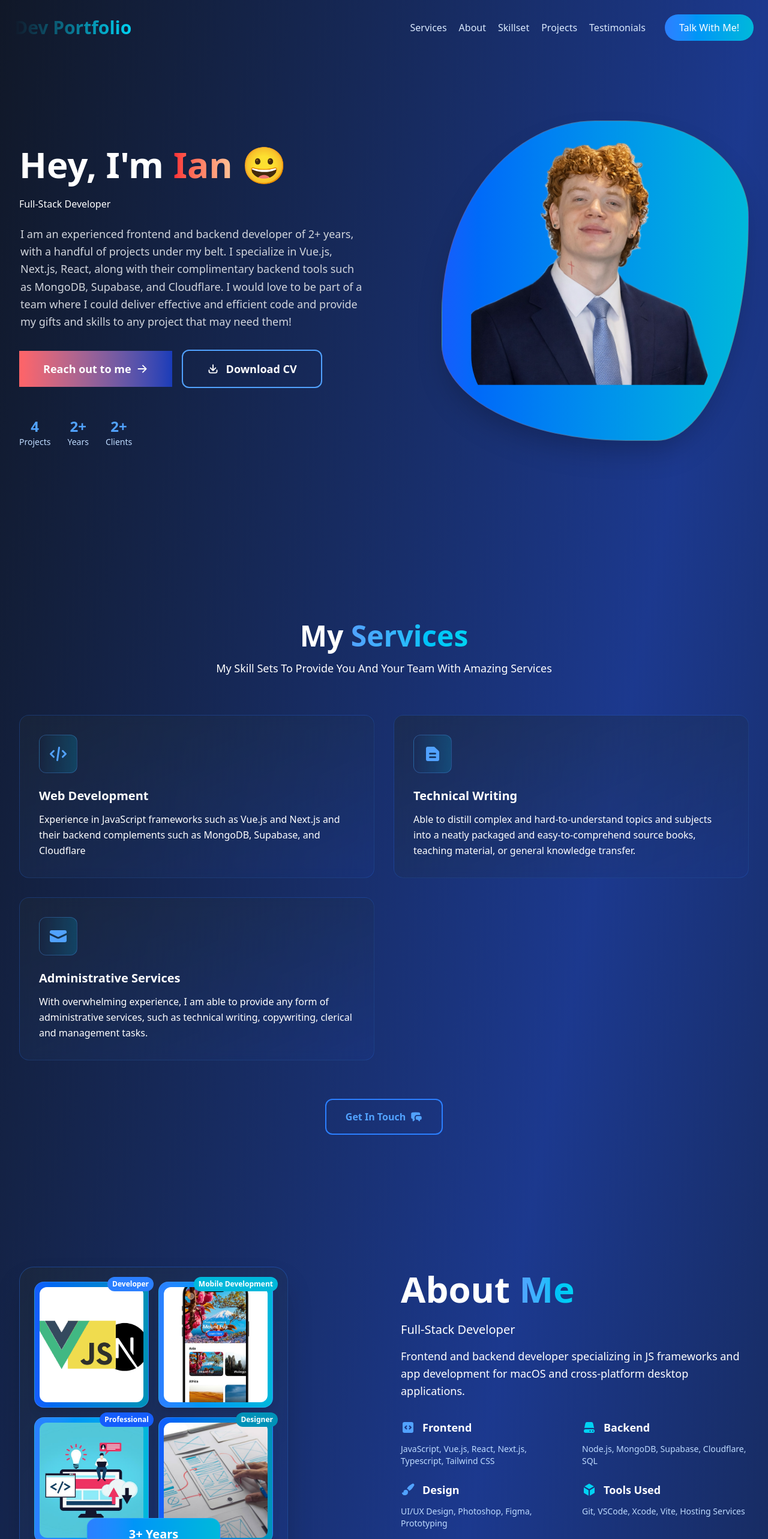
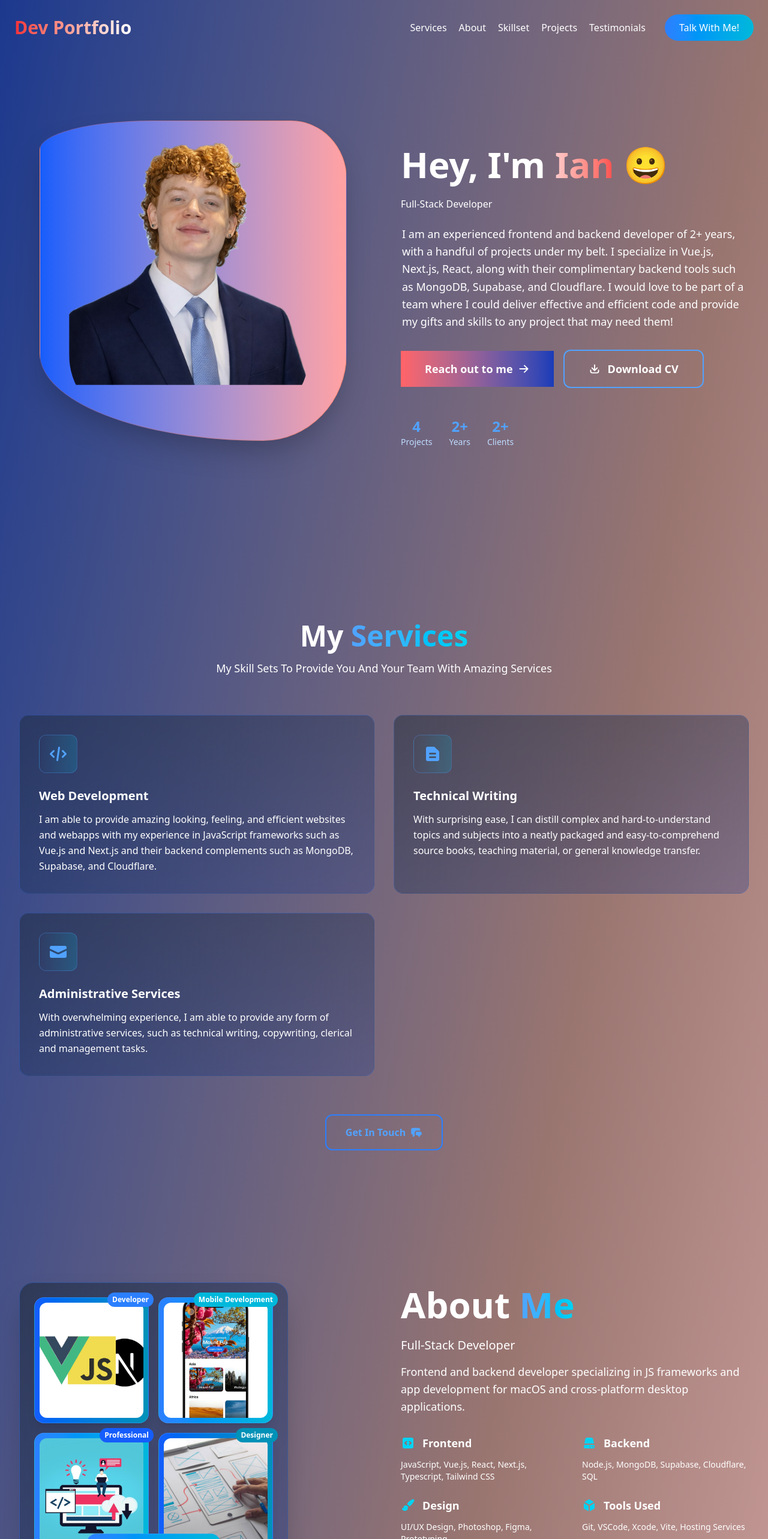
Before and after one commit to ttPuck/Portfolio, a Vue app: page / in a window 1280 px wide. Shown: the top 2566 px of the page at 60% size. Built offline with nearby package versions, Linux system fonts and the light colour scheme.

Commit message:
Sandbox 1
update(app): background gradient change, text color changed to white. Fixed typos and spelling

update(MeSection): Changed order of elements, moved divs to reflect

update(Services): Updated services elements descriptions

```diff
--- a/src/App.vue
+++ b/src/App.vue
@@ -4,7 +4,7 @@
   </div>
   <div
     v-else
-    class="min-h-screen bg-linear-to-br from-gray-900 via-blue-900 to-gray-900"
+    class="min-h-screen bg-linear-to-br via-[#997570] from-blue-900 to-red-200"
   >
     <NavBar />
     <MeSection />
--- a/src/components/AboutMe.vue
+++ b/src/components/AboutMe.vue
@@ -97,7 +97,7 @@
                   {{ skill.title }}
                 </h3>
               </div>
-              <p class="text-blue-200 text-sm">
+              <p class="text-white text-sm">
                 {{ skill.desc }}
               </p>
             </div>
@@ -200,7 +200,7 @@ const skills = [
   {
     id: 1,
     icon: CodeBracketSquareIcon,
-    iconColor: "text-blue-400",
+    iconColor: "text-cyan-400",
     title: "Frontend",
     desc: "JavaScript, Vue.js, React, Next.js, Typescript, Tailwind CSS",
   },
@@ -214,7 +214,7 @@ const skills = [
   {
     id: 3,
     icon: PaintBrushIcon,
-    iconColor: "text-blue-400",
+    iconColor: "text-cyan-400",
     title: "Design",
     desc: "UI/UX Design, Photoshop, Figma, Prototyping",
   },
@@ -242,7 +242,7 @@ const ctaButtons = [
     text: "Contact Me",
     icon: ChatBubbleLeftRightIcon,
     iconclass: `mr-2`,
-    classes: `border border-blue-400 text-blue-400
+    classes: `border border-white text-blue-100
         hover:bg-blue-400/10`,
   },
 ];
--- a/src/components/MeSection.vue
+++ b/src/components/MeSection.vue
@@ -6,6 +6,28 @@
       class="w-full px-5 sm:px-8 md:px-12 lg:px-8 max-w-5xl lg:max-w-7xl mx-auto relative z-10"
     >
       <div class="grid lg:grid-cols-2 gap-10 xl:gap-14 items-center">
+            <!-- Profile Image-->
+          <div class="lg:h-full flex justify-center lg:justify-center">
+          <div class="relative w-full max-w-md lg:max-w-lg">
+            <div
+              class="relative z-10 bg-linear-to-r from-blue-600 to-red-300 shadow-2xl rounded-[40%_20%_30%_80%/10%_20%_30%_30%] p-4 backdrop-blur-sm border border-orange-600/30 -translate-y-6"
+              data-aos="zoom-in"
+              data-aos-delay="450"
+            >
+              <div class="rounded-xl overflow-hidden">
+                <img
+                  src="../../public/Ian.png"
+                  alt="Ian - Profile Image"
+                  loading="lazy"
+                  class="w-[400px] h-[500px] object-contain -translate-y-7 translate-x-8 rounded-[20%]"
+                />
+              </div>
+            </div>
+            <div
+              class="absolute -top-2 -right-4 w-10 h-10 bg:red-400 rounded-full blur-sm opacity-6 animate-pulse"
+            ></div>
+          </div>
+        </div>
         <div class="flex flex-col md:mt-0 mt-20 justify-center">
           <div class="text-white lg:text-left" data-aos="fade-right">
             <h1
@@ -13,7 +35,7 @@
             >
               Hey, I'm
               <span
-                class="text-transparent bg-clip-text bg-linear-to-r from-red-500 to-orange-200"
+                class="text-transparent bg-clip-text bg-linear-to-r from-red-200 to-red-500"
                 >Ian </span
               >😀
             </h1>
@@ -25,7 +47,7 @@
             <p>Full-Stack Developer</p>
           </div>
           <p
-            class="text-gray-300 pt-6 text-center lg:text-left mx-auto max-w-xl text-lg leading-relaxed"
+            class="text-white pt-6 text-center lg:text-left mx-auto max-w-xl text-lg leading-relaxed"
             data-aos="fade-right"
             data-aos-delay="150"
           >
@@ -89,27 +111,7 @@
           </div>
         </div>
         <!-- Profile Image-->
-        <div class="lg:h-full flex justify-center lg:justify-end">
-          <div class="relative w-full max-w-md lg:max-w-lg">
-            <div
-              class="relative z-10 bg-linear-to-r from-blue-600 to-cyan-500 shadow-2xl rounded-[50%_40%_30%_60%/60%_30%_70%_30%] p-4 backdrop-blur-sm border border-orange-600/30 -translate-y-6"
-              data-aos="zoom-in"
-              data-aos-delay="450"
-            >
-              <div class="reounded-xl overflow-hidden">
-                <img
-                  src="../../public/Ian.png"
-                  alt="Ian - Profile Image"
-                  loading="lazy"
-                  class="w-[400px] h-[500px] object-contain -translate-y-7 translate-x-8 rounded-[20%]"
-                />
-              </div>
-            </div>
-            <div
-              class="absolute -top-2 -right-4 w-10 h-10 bg:red-400 rounded-full blur-sm opacity-6 animate-pulse"
-            ></div>
-          </div>
-        </div>
+
       </div>
     </div>
   </section>
--- a/src/components/NavBar.vue
+++ b/src/components/NavBar.vue
@@ -3,7 +3,7 @@
     class="flex justify-between items-center p-6 bg-opacity-50 relative z-20"
   >
     <div
-      class="text-3xl font-bold bg-linear-to-r from-blue-430 to-cyan-400 bg-clip-text text-transparent"
+      class="text-3xl font-bold bg-linear-to-r from-red-500 to-white bg-clip-text text-transparent"
     >
       Dev <span class="font-black">Portfolio</span>
     </div>
@@ -52,7 +52,7 @@
         <li v-for="item in Menu" :key="item.name" class="group relative">
           <a
             :href="item.href"
-            class="relative block text-blue-100 hover:text-blue-400 transition-all duration-300 text-xl md:text-base font-medium group"
+            class="relative block text-white hover:text-blue-400 transition-all duration-300 text-xl md:text-base font-medium group"
             @click="scrollToSection(item.href)"
           >
             {{ item.name }}
--- a/src/components/Projects.vue
+++ b/src/components/Projects.vue
@@ -85,7 +85,7 @@
           </button>
           <button
            @click="scrollToContact"
-            class="px-8 py-4 rounded-xl border-2 border-blue-400 text-blue-400 font-semibold hover:bg-blue-400/10 transition-all duration-300 flex items-center"
+            class="px-8 py-4 rounded-xl border-2 border-white text-blue-100 font-semibold hover:bg-blue-400/10 transition-all duration-300 flex items-center"
           >
             <ChatBubbleLeftRightIcon class="w-5 h-5 mr-2" />
             Discuss Project
--- a/src/components/Services.vue
+++ b/src/components/Services.vue
@@ -92,14 +92,14 @@ const services = ref([
     id: 1,
     icon: CodeBracketIcon,
     name: "Web Development",
-    desc: `Experience in JavaScript
-    frameworks such as Vue.js and Next.js and their backend complements such as MongoDB, Supabase, and Cloudflare`,
+    desc: `I am able to provide amazing looking, feeling, and efficient websites and webapps with my experience in JavaScript
+    frameworks such as Vue.js and Next.js and their backend complements such as MongoDB, Supabase, and Cloudflare.`,
   },
   {
-    id: 3,
+    id: 2,
     icon: DocumentTextIcon,
     name: "Technical Writing",
-    desc: `Able to distill complex and hard-to-understand topics and subjects into a neatly packaged
+    desc: `With surprising ease, I can distill complex and hard-to-understand topics and subjects into a neatly packaged
     and easy-to-comprehend source books, teaching material, or general knowledge transfer.`,
   },
   {
--- a/src/components/Skillset.vue
+++ b/src/components/Skillset.vue
@@ -98,7 +98,7 @@
                 <p :class="exp.companyColor" class="font-medium mb-3">
                   {{ exp.company }}
                 </p>
-                <p class="text-blue-100 text-sm leading-relaxed">
+                <p class="text-white text-sm leading-relaxed">
                   {{ exp.desc }}
                 </p>
               </div>
@@ -182,8 +182,8 @@ const experiences = [
     desc: "Full-stack developer and UI/UX design for multiple websites, the major being a photography portfolio and booking website built with Vue.js and a Node.js backend, featuring a MongoDB customer database and responsive UI. Integrated Plaid Link on the frontend with secure server-side Plaid API workflows for bank-linked payments. Implemented booking, scheduling, and transaction management using RESTful APIs.",
     borderColor: "border-blue-500/30",
     dotColor: "bg-blue-500",
-    borderClass: "botder-blue=500/20",
-    dateColor: "text-blue-400 text-sm font-semibold",
+    borderClass: "border-blue=500/20",
+    dateColor: "text-cyan-400 text-sm font-semibold",
     companyColor: "text-cyan-400",
   },
   {
@@ -194,8 +194,8 @@ const experiences = [
     desc: "Frontend developer and UI/UX design for one recruiting website, and manager of all HR and administrative duties for the company. Duties included: Onboarding, Payroll, Calendar Management, Administrative Tasks, and Clerical Tasks.",
     borderColor: "border-blue-500/30",
     dotColor: "bg-blue-500",
-    borderClass: "botder-blue=500/20",
-    dateColor: "text-blue-400 text-sm font-semibold",
+    borderClass: "border-blue=500/20",
+    dateColor: "text-cyan-400 text-sm font-semibold",
     companyColor: "text-cyan-400",
   },
 ];
```
